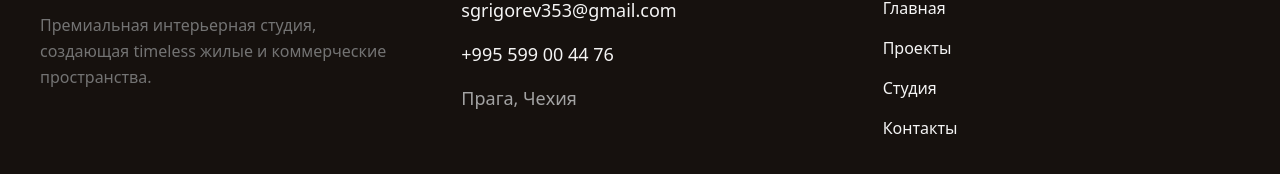
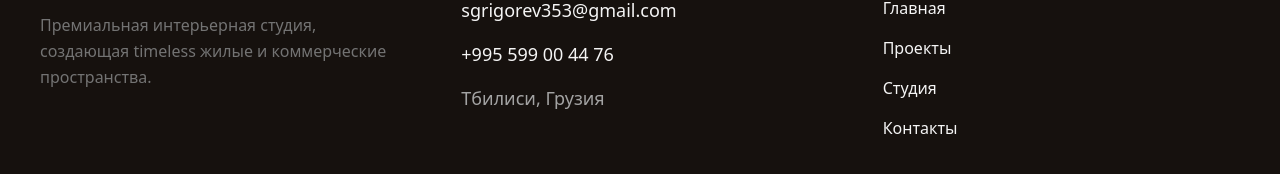
Before and after one commit to DmitryZhigar/Interior-studio, a Nuxt app: page / in a window 1280 px wide. Shown: the part 1318-1492 px from the top of the page. Built offline with nearby package versions, Linux system fonts and the light colour scheme.

Commit message:
change location: country/city rus

```diff
--- a/app/composables/useLocale.ts
+++ b/app/composables/useLocale.ts
@@ -208,7 +208,7 @@ const translations: Record<LocaleCode, TranslationTree> = {
       email: 'Email',
       phone: 'Телефон',
       location: 'Локация',
-      locationValue: 'Прага, Чехия',
+      locationValue: 'Тбилиси, Грузия',
       namePlaceholder: 'Ваше имя',
       emailPlaceholder: 'Email',
       messagePlaceholder: 'Расскажите о проекте',
```
